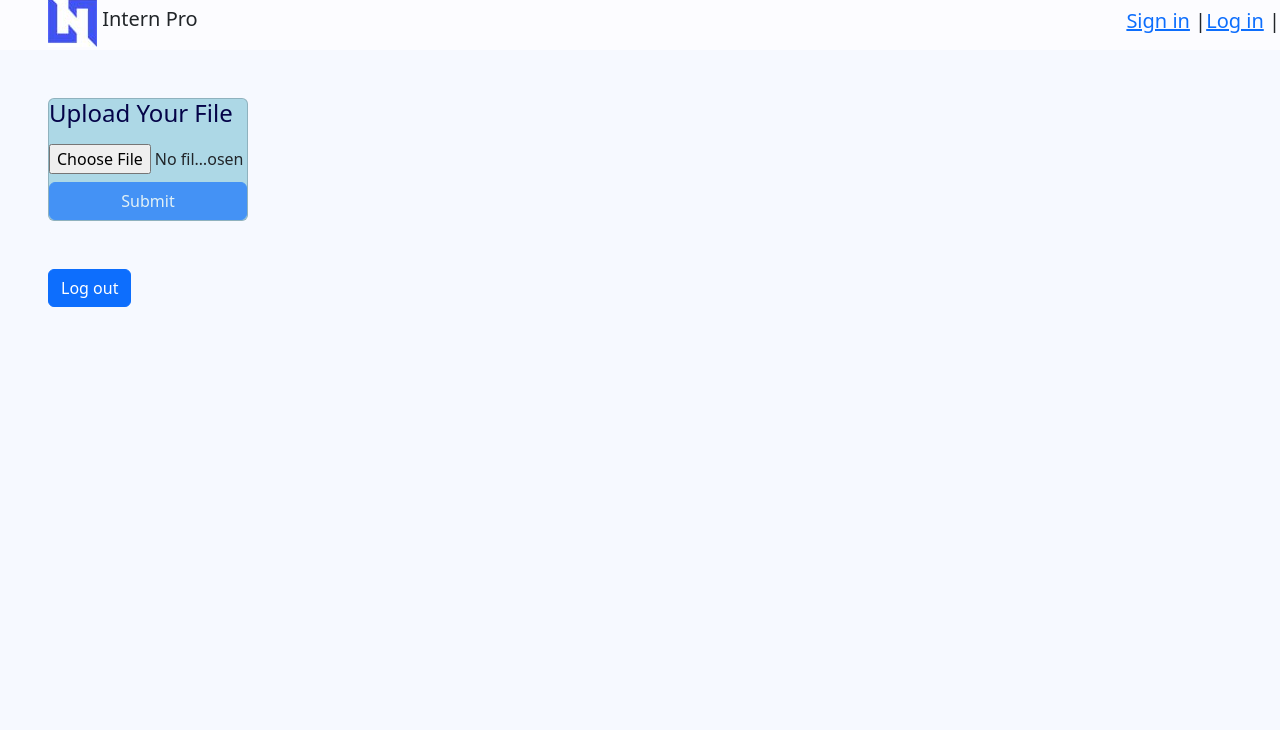
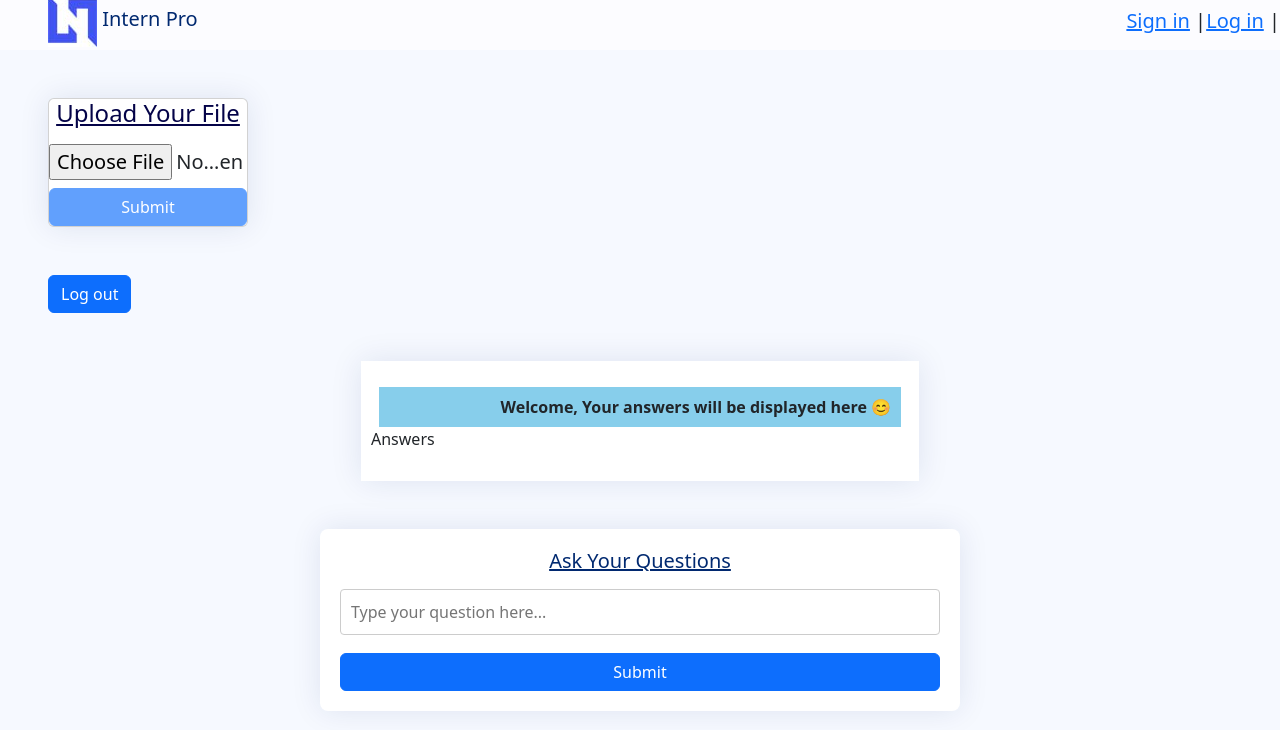
Before and after one commit to Nivethahari30/internpro, a React (Create React App) app: page /Filesubmit in a window 1280 px wide. Shown: the top 730 px of the page. Built offline with nearby package versions, Linux system fonts and the light colour scheme; sample sign-in values are in the browser's storage.

Commit message:
16.12 success

```diff
--- a/src/App.js
+++ b/src/App.js
@@ -8,6 +8,7 @@ import Login from "./Component/Login";
 import Filesubmit from "./DashboardPanel/Filesubmit";
 import { useEffect, useState } from "react";
 import { Navigate } from "react-router-dom";
+import Ansdis from "./DashboardPanel/Ansdis";
 
 const App = () => {
   //check whether the token exist or not, initially set it false after get token the token set it true
@@ -35,7 +36,7 @@ const App = () => {
         >
           <h3
             className="text-center ms-5"
-            style={{ font: "#012970", fontSize: "20px" }}
+            style={{ color: "#012970", fontSize: "20px" }}
           >
             <img src="logo.png" alt="" /> Intern Pro
           </h3>
@@ -71,6 +72,7 @@ const App = () => {
             )
           }
         />
+         <Route path="/Ansdis" element={<Ansdis />} />
       </Routes>
     </div>
   );
--- a/src/Component/Login.js
+++ b/src/Component/Login.js
@@ -57,7 +57,7 @@ const Login = () => {
     <div>
       <h3
         className="text-center mt-5"
-        style={{ font: "#012970", fontSize: "20px" }}
+        style={{ color: "#012970", fontSize: "20px" }}
       >
         <img src="logo.png" alt="" /> Intern Pro
       </h3>
@@ -69,7 +69,7 @@ const Login = () => {
           className="col-md-6 col-4  p-4 rounded text-center bg-white border-radius-5px"
           style={{ boxShadow: "0px 0 30px rgba(1, 41, 112, 0.1)" }}
         >
-          <h6 style={{ font: "#012970" }}>Login Your Account</h6>
+          <h6 style={{ color: "#012970" }}>Login Your Account</h6>
           <p>Enter Your Email and Password</p>
 
           {/* Email Field */}
--- a/src/Component/Registration.js
+++ b/src/Component/Registration.js
@@ -126,7 +126,7 @@ const Registration = () => {
     <div>
       <h3
         className="text-center mt-5"
-        style={{ font: "#012970", fontSize: "20px" }}
+        style={{ color: "#012970", fontSize: "20px" }}
       >
         <img src="logo.png" alt="" /> Intern Pro
       </h3>
@@ -138,7 +138,7 @@ const Registration = () => {
           className="col-md-6 col-4  p-4 rounded text-center bg-white border-radius-5px"
           style={{ boxShadow: "0px 0 30px rgba(1, 41, 112, 0.1)" }}
         >
-          <h6 style={{ font: "#012970" }}>Create Your Account</h6>
+          <h6 style={{ color: "#012970",textDecoration: "underline" }}>Create Your Account</h6>
           <p>Enter Your Details</p>
 
           {/* Name Field */}
--- /dev/null
+++ b/src/DashboardPanel/Ansdis.js
@@ -0,0 +1,104 @@
+import React from "react";
+import { useState}from "react";
+import { useRef } from "react";
+import { useEffect } from "react";
+
+const Ansdis = () => {
+
+  const [Answer, setAnswers] = useState(["Answers"]);
+  const AnswersRef=useRef(null)
+  const handleAns = () => {
+    setAnswers((prevdata) => {
+      return [...prevdata, `Answer ${prevdata.length + 1}`];
+    });
+  };
+  useEffect(() => {
+    if (AnswersRef.current) {
+      AnswersRef.current.scrollTop = AnswersRef.current.scrollHeight;
+    }
+  }, [Answer]);
+
+  return (
+    <div>
+      {/* Display Container */}
+      <div className="container mt-5 d-flex justify-content-center align-items-center">
+        <div ref={AnswersRef}
+          style={{
+            height: "120px",
+
+            overflowY: "auto",
+            width: "50%",
+            backgroundColor: "white",
+            boxShadow: "0px 0 30px rgba(1, 41, 112, 0.1)",
+            padding: "10px",
+          }}
+        >
+          <p
+            className="mt-3 ms-2 me-2 "
+            style={{
+              backgroundColor: "skyblue",
+              height: "40px",
+              lineHeight: "40px",
+              textAlign: "right",
+              margin: "0",
+              padding: "0 10px",
+              fontWeight: "bold",
+            }}
+          >
+            Welcome, Your answers will be displayed here 😊
+          </p>
+          {Answer.map((data, i) => {
+            return <p key={i}>{data}</p>;
+          })}
+        </div>
+      </div>
+
+      {/* Question Input Container */}
+      <div
+        className="container mt-5 d-flex justify-content-center align-items-center"
+        style={{
+          height: "auto",
+          width: "50%",
+          backgroundColor: "white",
+          boxShadow: "0px 0 30px rgba(1, 41, 112, 0.1)",
+          padding: "20px",
+          borderRadius: "8px",
+        }}
+      >
+        <div style={{ width: "100%" }}>
+          <h6
+            className="text-center"
+            style={{
+              color: "#012970",
+              fontSize: "20px",
+              textDecoration: "underline",
+            }}
+          >
+            Ask Your Questions
+          </h6>
+          <input
+            type="text"
+            placeholder="Type your question here..."
+            style={{
+              width: "100%",
+              padding: "10px",
+              marginBottom: "10px",
+              border: "1px solid #ccc",
+              borderRadius: "4px",
+            }}
+            className="mt-2"
+          />
+          <button
+            style={{ width: "100%" }}
+            className="btn btn-primary mt-2"
+            onClick={handleAns}
+          >
+            Submit
+          </button>
+        </div>
+      </div>
+    </div>
+  );
+};
+
+export default Ansdis;
--- a/src/DashboardPanel/Filesubmit.js
+++ b/src/DashboardPanel/Filesubmit.js
@@ -1,6 +1,7 @@
 import React from "react";
 import { useState } from "react";
 import { useNavigate } from "react-router-dom";
+import Ansdis from "./Ansdis";
 
 const Filesubmit = () => {
   const Navigate = useNavigate();
@@ -46,12 +47,21 @@ const Filesubmit = () => {
   };
 
   return (
+    (
       <div>
-      <div
-        className=" ms-5 mt-5 card  "
-        style={{ width: "200px", backgroundColor: "#ADD8E6" }}
+        {/* Header Section */}
+        <header
+          className="ms-5 mt-5 card text-center"
+          style={{
+            width: "200px",
+            backgroundColor: "white",
+            boxShadow: "0px 0 30px rgba(1, 41, 112, 0.1)",
+            fontSize: "20px",
+          }}
         >
-        <h4 style={{ color: "#040348" }}>Upload Your File</h4>
+          <h4 style={{ color: "#040348", textDecoration: "underline" }}>
+            Upload Your File
+          </h4>
           <input
             className="mt-2"
             type="file"
@@ -59,16 +69,26 @@ const Filesubmit = () => {
             onChange={handlefile}
           />
           {fileError && <p style={{ color: "red" }}>{fileError}</p>}
-        <button type="submit" className="btn btn-primary mt-2" disabled={!UploadFile}>
+          <button
+            type="submit"
+            className="btn btn-primary mt-2"
+            disabled={!UploadFile}
+          >
             Submit
           </button>
-      </div>
+        </header>
+
+        {/* Logout Section */}
         <div className="mt-5 ms-5">
           <button className="btn btn-primary" onClick={removetoken}>
             Log out
           </button>
         </div>
+  <body> {/* Ansdis Component */}
+  <Ansdis /></body>
+
       </div>
-  );
+   ) );
   };
+
   export default Filesubmit;
```
Lines whose indentation alone changed are shown as unchanged.
